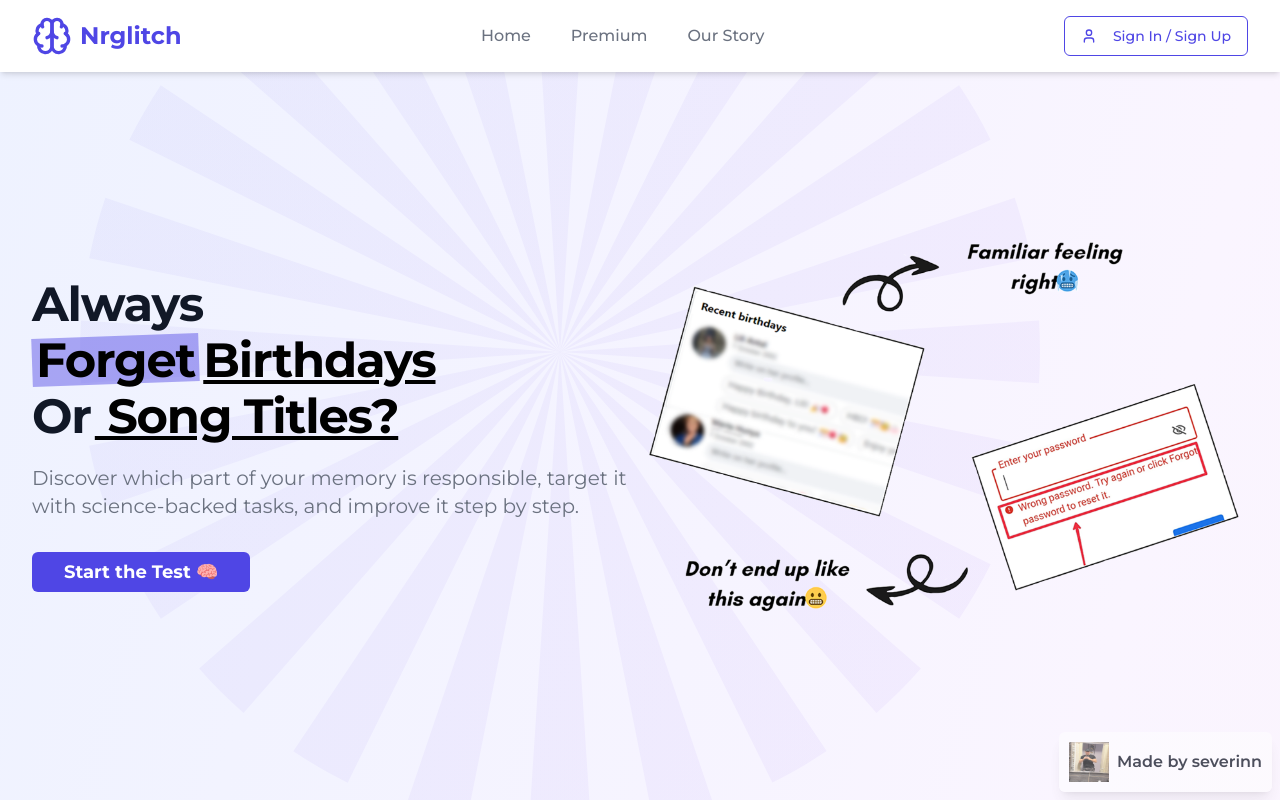
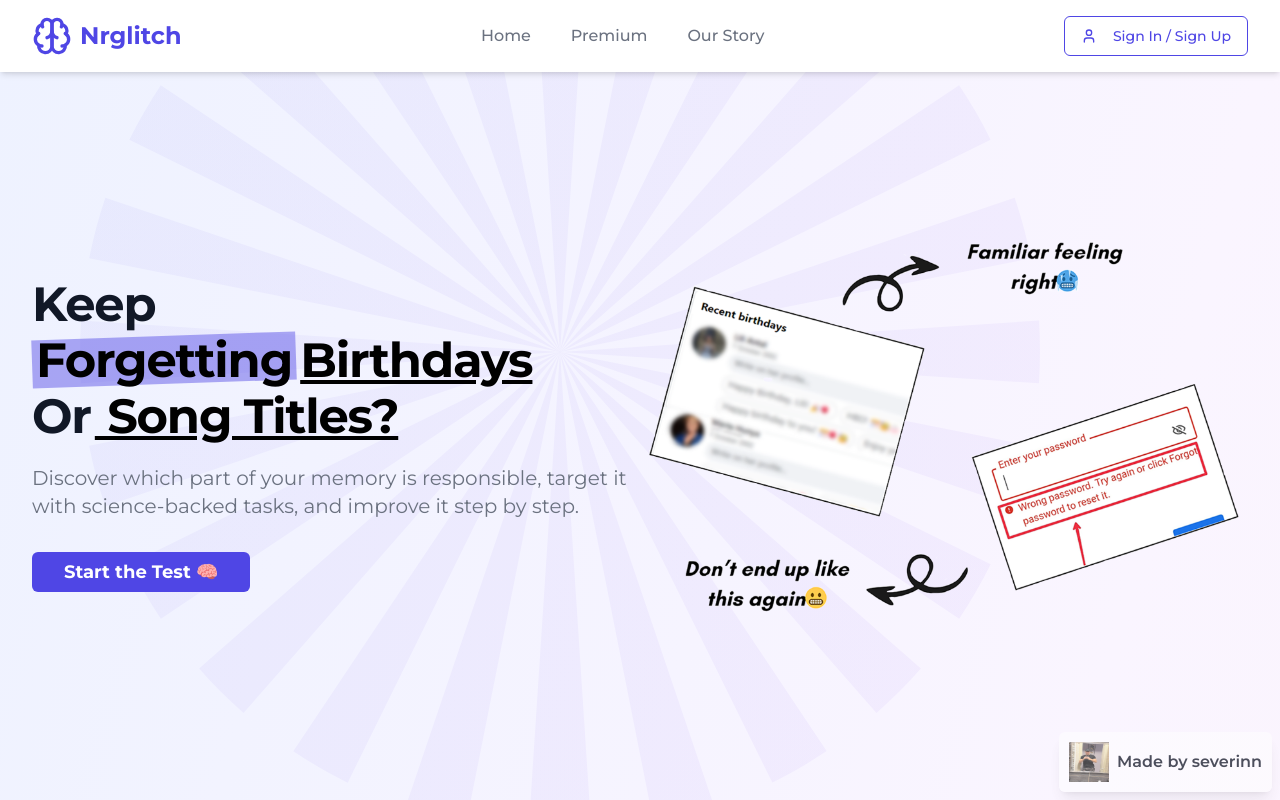
Before and after one commit to severinnhq/memorytest, a Next.js app: page / in a window 1280 px wide. Shown: the top 800 px of the page. Built offline with nearby package versions, Linux system fonts and the light colour scheme.

Commit message:
hero text change

```diff
--- a/app/page.tsx
+++ b/app/page.tsx
@@ -352,11 +352,11 @@ export default function Component() {
 
               >
                 <h1 className="text-4xl sm:text-5xl lg:text-5xl font-extrabold text-gray-900 tracking-tight mb-6">
-                  <span className="block my-2">Always</span>
+                  <span className="block my-2">Keep</span>
                   <span className="block my-2">
                     <span className="relative inline-block">
                       <span className="absolute inset-0 bg-[#4f46e5] bg-opacity-45 transform -rotate-2 origin-center"></span>
-                      <span className="relative text-black px-1">Forget</span>
+                      <span className="relative text-black px-1">Forgetting</span>
                     </span>
                     <span>
                       <span className="text-black px-1"><u>Birthdays</u></span>
```
